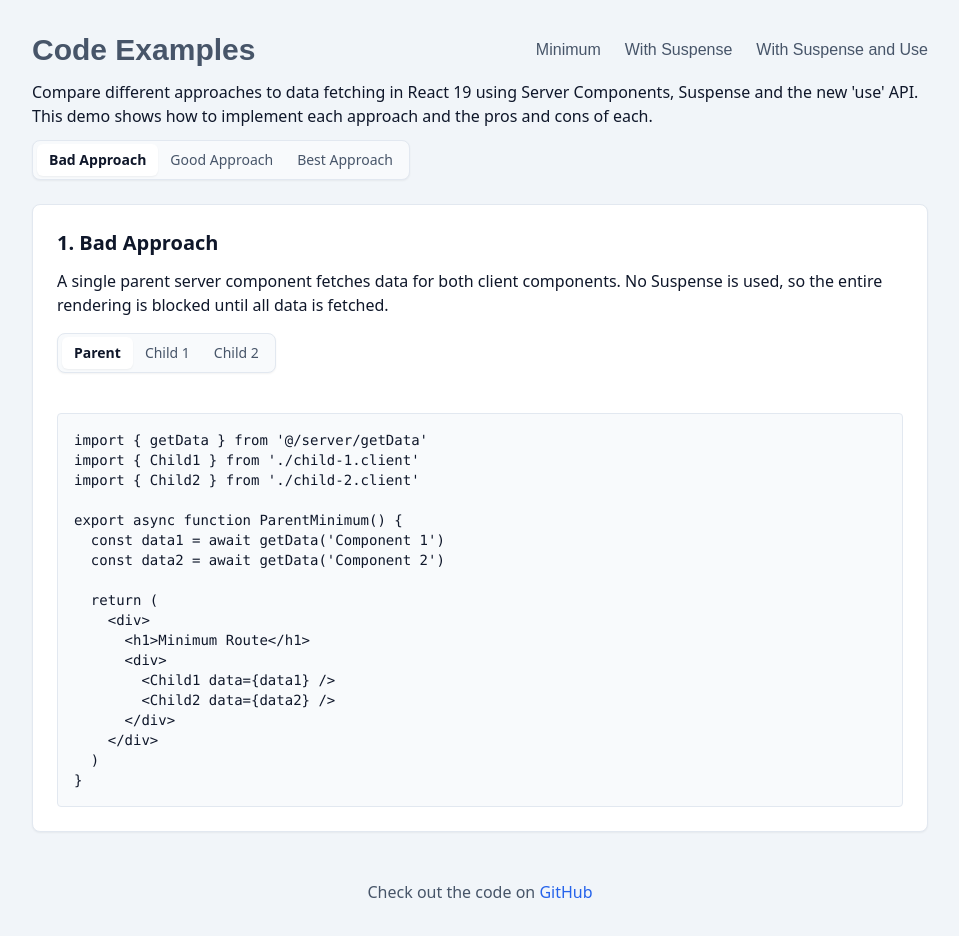
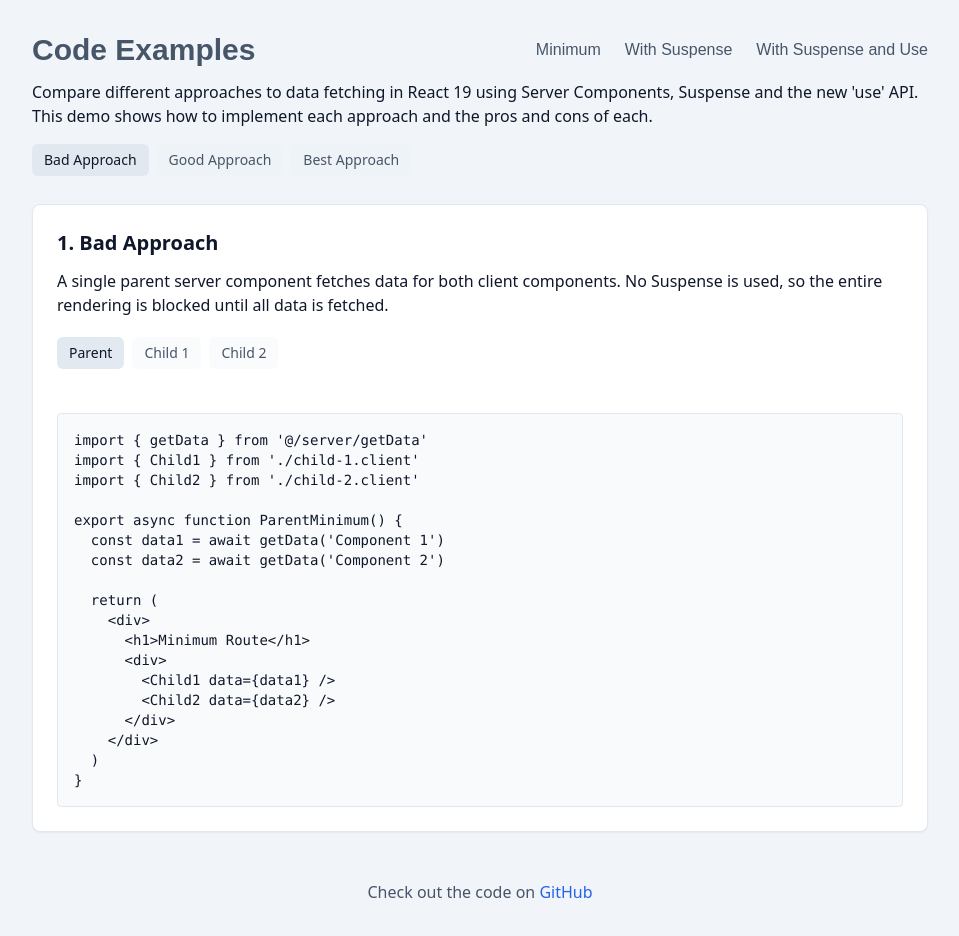
Before and after one commit to NazPalUA/servet-data-example, a Next.js app: page / in a window 1280 px wide. Shown: the whole page, without its empty margins (160-1119 px from the left). Built offline with nearby package versions, Linux system fonts and the light colour scheme.

Commit message:
Update Tabs component styling with refined visual design

```diff
--- a/components/ui/tabs.tsx
+++ b/components/ui/tabs.tsx
@@ -25,7 +25,7 @@ function TabsList({
     <TabsPrimitive.List
       data-slot="tabs-list"
       className={cn(
-        'inline-flex h-10 w-fit items-center justify-center rounded-lg bg-slate-50 p-1 shadow-sm border border-slate-200',
+        'inline-flex h-10 w-fit gap-2 items-center justify-center ',
         className
       )}
       {...props}
@@ -41,10 +41,10 @@ function TabsTrigger({
     <TabsPrimitive.Trigger
       data-slot="tabs-trigger"
       className={cn(
-        'inline-flex items-center justify-center gap-2 rounded-md px-3 py-1.5 text-sm font-medium text-slate-600 whitespace-nowrap transition-all',
-        'hover:bg-slate-100 hover:text-slate-900',
-        'data-[state=active]:bg-white data-[state=active]:font-semibold data-[state=active]:text-slate-900 data-[state=active]:shadow-sm',
-        'focus-visible:outline-none focus-visible:ring-2 focus-visible:ring-slate-400 focus-visible:ring-offset-2 focus-visible:ring-offset-slate-50',
+        'inline-flex bg-slate-200/20 items-center justify-center gap-2 rounded-md px-3 py-1.5 text-sm font-medium text-slate-600 whitespace-nowrap transition-colors ',
+        'hover:bg-slate-200 hover:text-slate-900',
+        'data-[state=active]:bg-slate-200/95 data-[state=active]:text-slate-900',
+        'focus-visible:bg-slate-200',
         className
       )}
       {...props}
```
